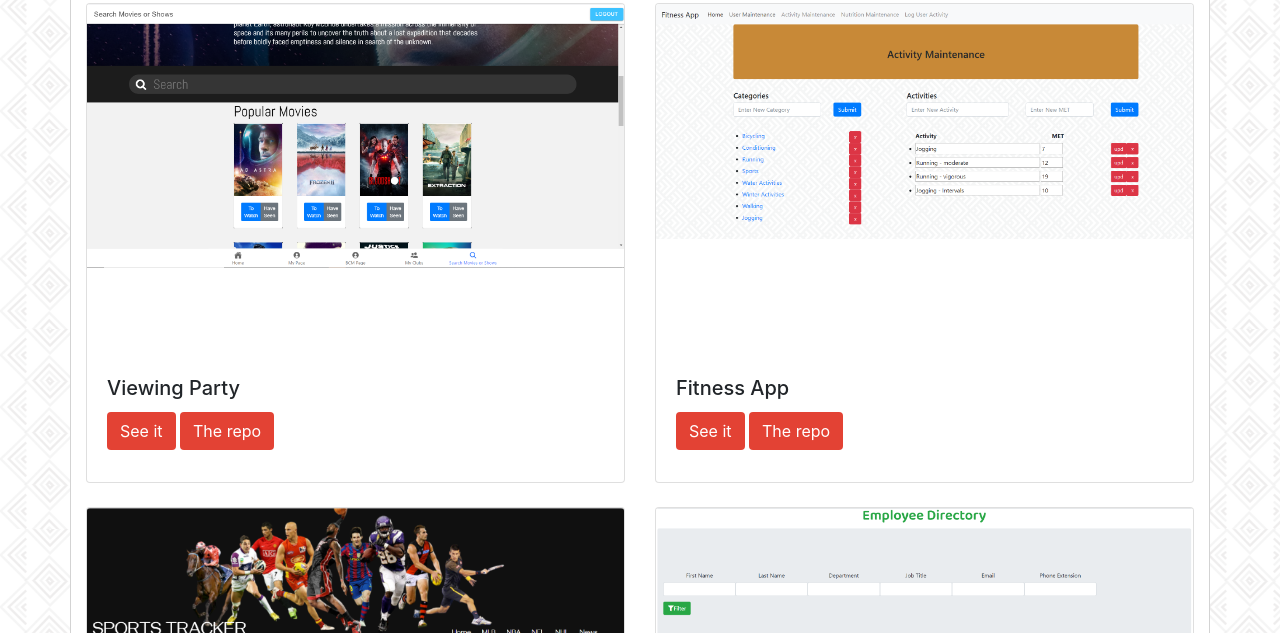
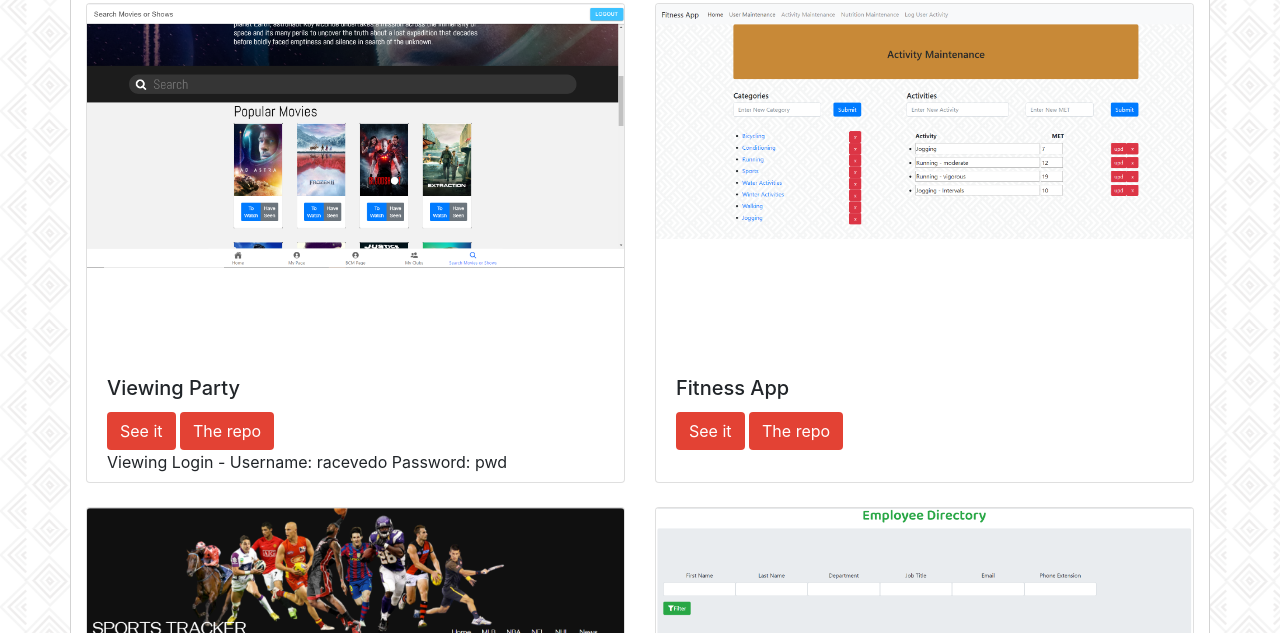
Before and after one commit to mjbradford777/Bootstrap-Portfolio, a plain HTML site: page portfolio.html in a window 1280 px wide. Shown: the part 167-800 px from the top of the page. Drawn offline with nearby package versions, Linux system fonts and the light colour scheme.

Commit message:
adding test log in for viewing party

```diff
--- a/portfolio.html
+++ b/portfolio.html
@@ -41,6 +41,7 @@
                             <h5 class="card-title">Viewing Party</h5>
                             <a href="https://floating-sea-89143.herokuapp.com/" target="_blank" class="btn">See it</a>
                             <a href="https://github.com/kjenkins5678/Viewing-Party" target="_blank" class="btn">The repo</a>
+                            <p>Viewing Login - Username: racevedo Password: pwd</p>
                         </div>
                     </div>
                 </div>
```
